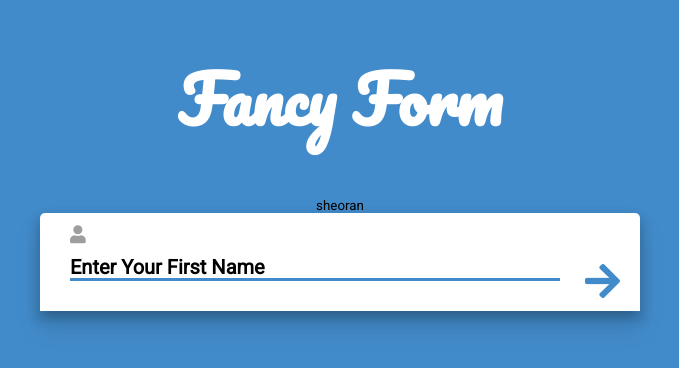
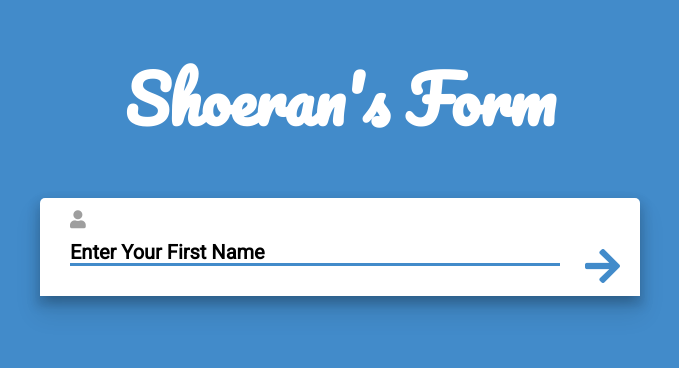
Before and after one commit to sheoran123/fancyformUsing-html-sass-vanilla-js-., a plain HTML site: page index.html in a window 1280 px wide. Shown: the whole page, without its empty margins (300-979 px from the left). Drawn offline with Linux system fonts and the light colour scheme.

Commit message:
Update index.html

```diff
--- a/index.html
+++ b/index.html
@@ -13,7 +13,7 @@
 
 <body>
   <div id="container">
-    <h1 class="logo">Fancy Form </h1><small>sheoran</small>
+    <h1 class="logo">Shoeran's Form </h1>
     <div id="form-box">
       <i id="prev-btn" class="fas fa-arrow-left"></i>
       <i id="next-btn" class="fas fa-arrow-right"></i>
```
